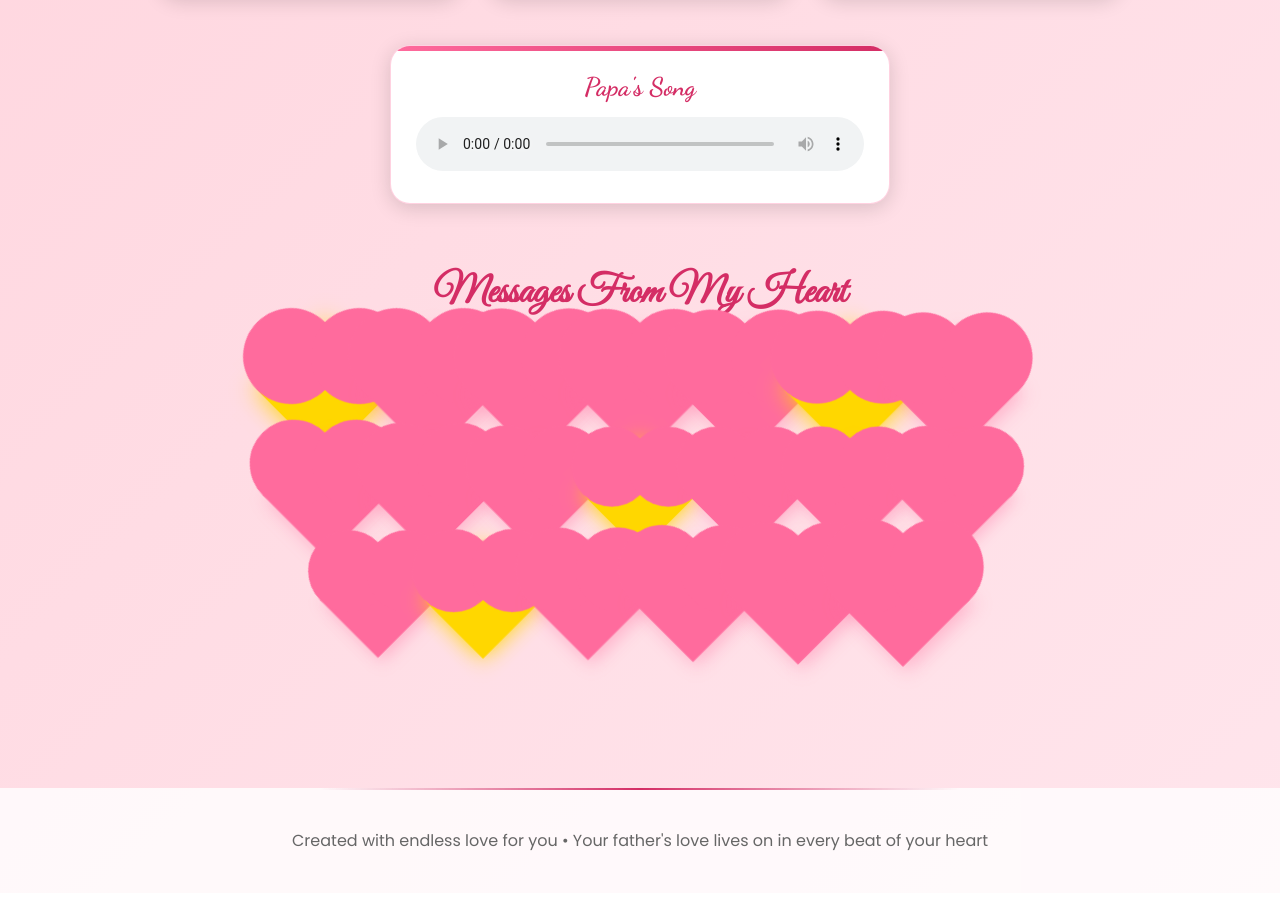
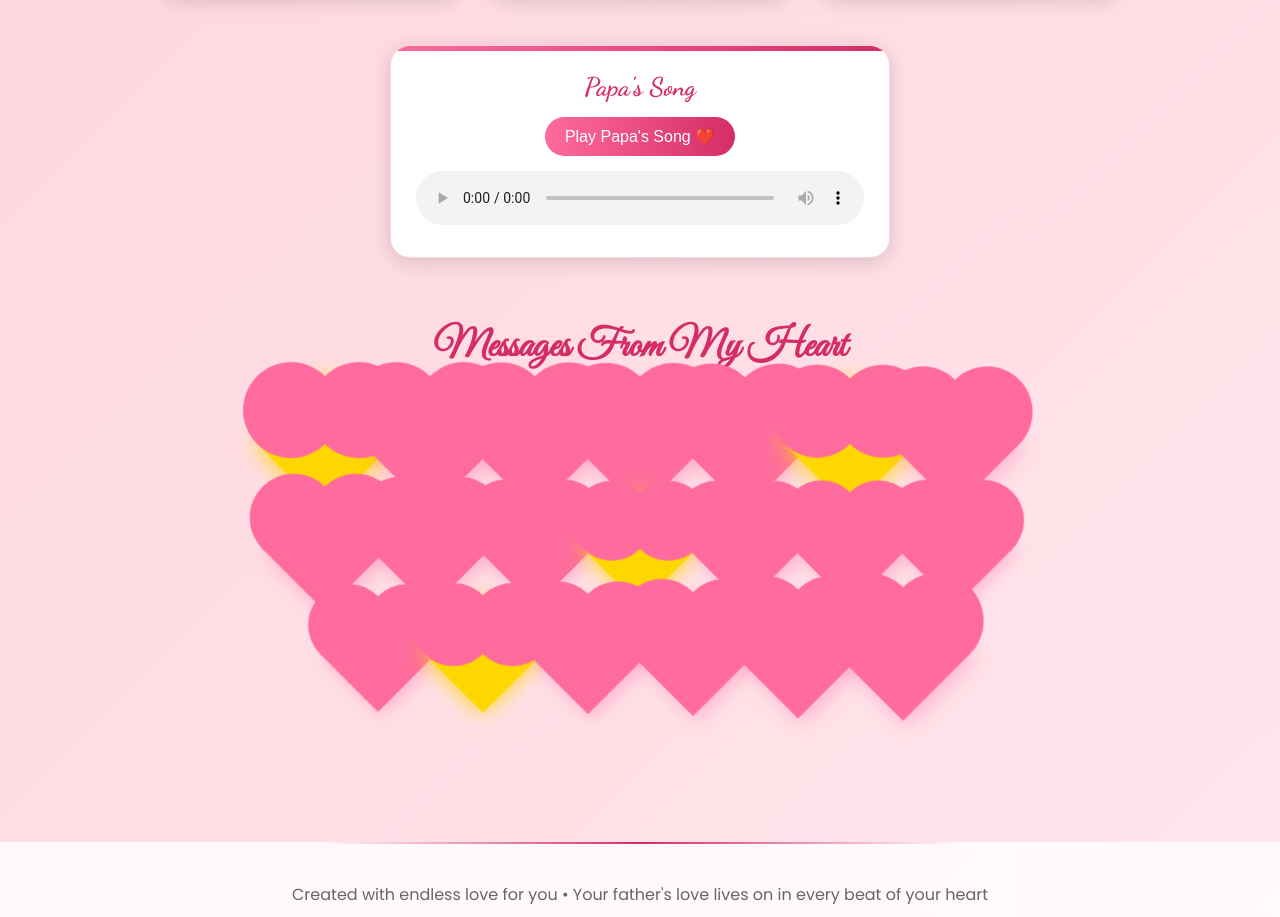
Before and after one commit to abhishekfw24338/SpecialForYou, a plain HTML site: page index.html in a window 1280 px wide. Shown: the part 2320-3237 px from the top of the page. Before the commit the page ends 3213 px from the top, so only its background shows below. Drawn offline with nearby package versions, Linux system fonts and the light colour scheme.

Commit message:
Update index.html

```diff
--- a/index.html
+++ b/index.html
@@ -638,12 +638,25 @@
 
     <!-- Audio Player -->
     <div class="audio-container animate__animated animate__fadeIn">
-      <h3>Papa's Song</h3>
-      <audio controls loop autoplay>
-        <source src="ANIMAL_ Papa Meri Jaan (Full Video) Ranbir Kapoor Anil K,Rashmika M Sandeep VSonu NigamBhushan K.mp3" type="audio/mpeg">
-        Your browser does not support the audio element.
-      </audio>
-    </div>
+  <h3>Papa's Song</h3>
+  <button id="playButton" style="
+    background: linear-gradient(to right, var(--secondary-color), var(--primary-color));
+    color: white;
+    border: none;
+    padding: 10px 20px;
+    border-radius: 50px;
+    font-size: 1rem;
+    cursor: pointer;
+    margin-bottom: 15px;
+    transition: transform 0.3s ease;
+  ">
+    Play Papa's Song ❤️
+  </button>
+  <audio id="papaSong" controls loop>
+    <source src="ANIMAL_ Papa Meri Jaan (Full Video) Ranbir Kapoor Anil K,Rashmika M Sandeep VSonu NigamBhushan K.mp3" type="audio/mpeg">
+    Your browser does not support the audio element.
+  </audio>
+</div>
 
     <!-- Hearts Section -->
     <div class="heart-section">
@@ -790,6 +803,15 @@
     setInterval(() => {
       title.style.animation = 'heartbeat 1s';
       }, 10000);
+
+     // Add this to your existing script
+  const playButton = document.getElementById('playButton');
+  const papaSong = document.getElementById('papaSong');
+
+  playButton.addEventListener('click', () => {
+    papaSong.play();
+    playButton.style.display = 'none'; // Optional: hide button after click
+  });
   </script>
 </body>
 </html>
```
